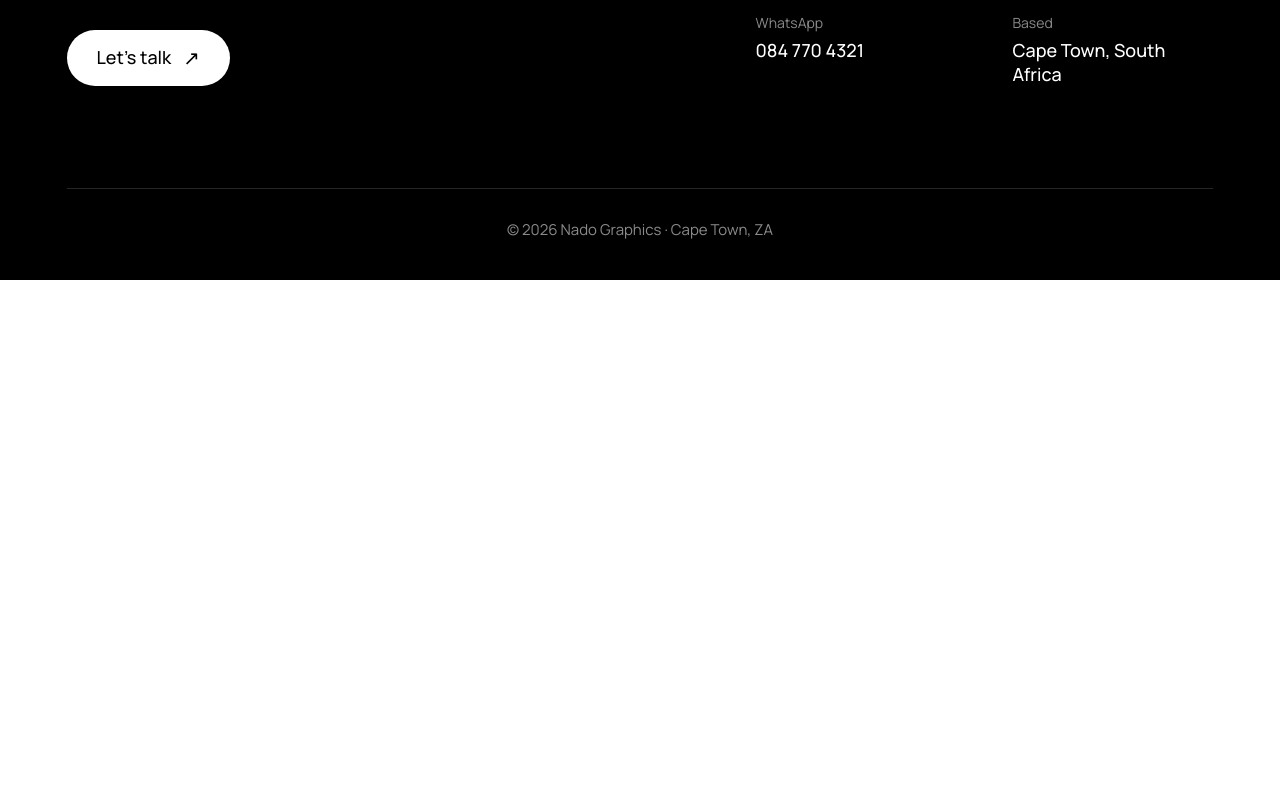
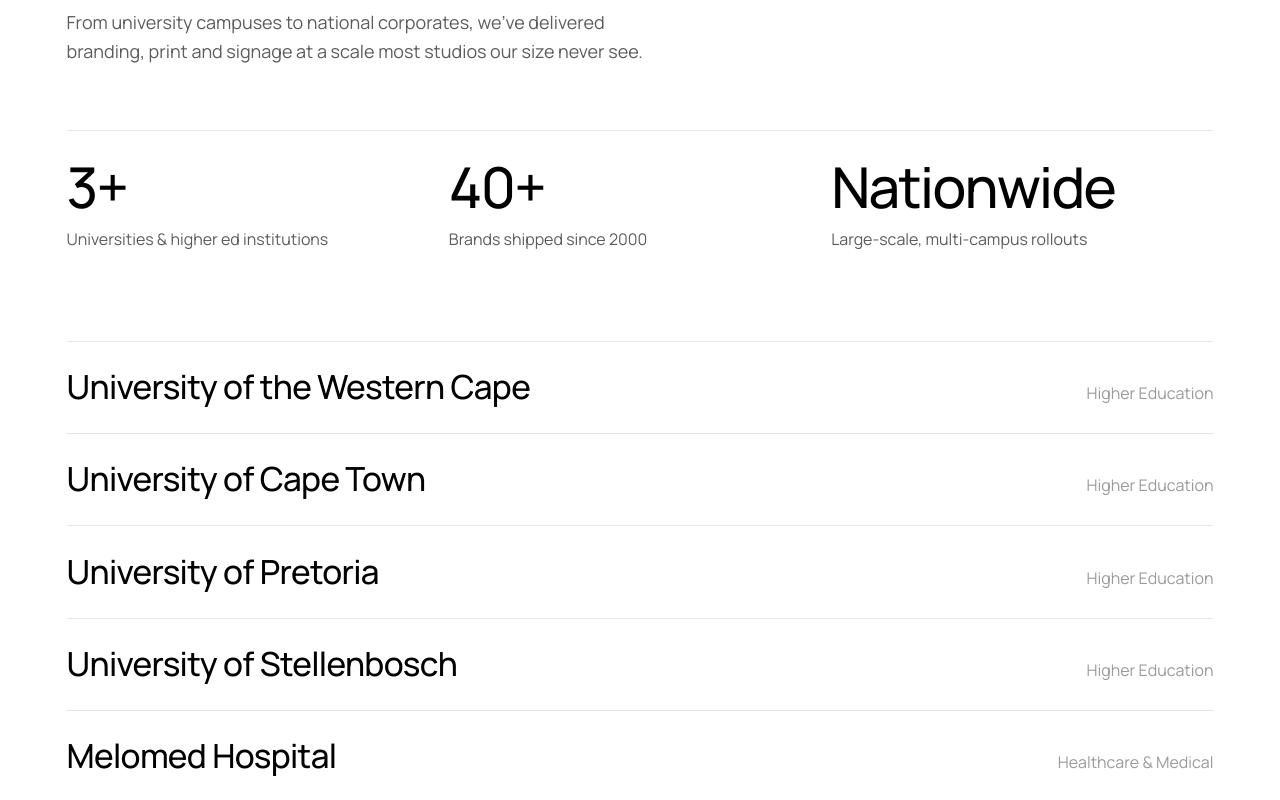
Before and after one commit to SynStax-Solutions/Nado-Graphics-SynStax-Solutions, a React (Vite) app: page /clients in a window 1280 px wide. Shown: the part 520-1320 px from the top of the page. Before the commit the page ends 800 px from the top, so only its background shows below. Built offline with nearby package versions, Linux system fonts and the light colour scheme.

Commit message:
Add Clients page and Team section

```diff
--- a/src/App.jsx
+++ b/src/App.jsx
@@ -16,7 +16,7 @@ import AboutPage from './pages/AboutPage'
 import PortfolioPage from './pages/PortfolioPage'
 // import ContactPage from './pages/ContactPage'
 import ServicesPage from './pages/ServicesPage'
-// import ClientsPage from './pages/ClientsPage'
+import ClientsPage from './pages/ClientsPage'
 
 import './App.css'
 
@@ -47,7 +47,7 @@ export default function App() {
           <Routes>
             <Route path="/" element={<HomePage />} />
             <Route path="/about" element={<AboutPage />} />
-            {/* <Route path="/clients" element={<ClientsPage />} /> */}
+            <Route path="/clients" element={<ClientsPage />} />
             <Route path="/services" element={<ServicesPage />} />
             <Route path="/portfolio" element={<PortfolioPage />} />
             {/* <Route path="/contact" element={<ContactPage />} /> */}
--- /dev/null
+++ b/src/components/sections/Team.css
@@ -0,0 +1,37 @@
+.nd-team-lead {
+  margin-top: clamp(24px, 3vw, 40px);
+}
+
+.nd-team-stats {
+  margin: clamp(56px, 7vw, 104px) 0;
+}
+
+.nd-client-list {
+  list-style: none;
+  border-top: 1px solid var(--line);
+}
+
+.nd-client {
+  display: flex;
+  align-items: baseline;
+  justify-content: space-between;
+  gap: 24px;
+  padding: clamp(20px, 2.2vw, 30px) 0;
+  border-bottom: 1px solid var(--line);
+}
+
+.nd-client h3 {
+  font-size: clamp(24px, 2.6vw, 40px);
+  font-weight: 500;
+  letter-spacing: -0.02em;
+}
+
+.nd-client span {
+  flex-shrink: 0;
+  font-size: 16px;
+  color: var(--muted);
+}
+
+@media (max-width: 600px) {
+  .nd-client { flex-direction: column; gap: 6px; }
+}
--- /dev/null
+++ b/src/components/sections/Team.jsx
@@ -0,0 +1,60 @@
+import Reveal from '../ui/Reveal'
+import './Team.css'
+
+const STATS = [
+  { value: '3+', label: 'Universities & higher ed institutions' },
+  { value: '40+', label: 'Brands shipped since 2000' },
+  { value: 'Nationwide', label: 'Large-scale, multi-campus rollouts' },
+]
+
+// Placeholders for clients logos
+const CLIENTS = [
+  { name: 'University of the Western Cape', category: 'Higher Education' },
+  { name: 'University of Cape Town', category: 'Higher Education' },
+  { name: 'University of Pretoria', category: 'Higher Education' },
+  { name: 'University of Stellenbosch', category: 'Higher Education' },
+  { name: 'Melomed Hospital', category: 'Healthcare & Medical' },
+  { name: 'CancerCare', category: 'Healthcare & Medical' },
+]
+
+export default function Team({ showHead = true }) {
+  return (
+    <section className="nd-team" id="clients">
+      <div className="wrap">
+        {/* The heading is hidden on the Clients page, which has its own intro */}
+        {showHead && (
+          <>
+            <Reveal className="nd-eyebrow">Trusted by</Reveal>
+
+            <Reveal as="h2" className="nd-heading nd-team-title" delay={80}>
+              Big clients we&rsquo;ve worked with.
+            </Reveal>
+
+            <Reveal as="p" className="nd-lead nd-team-lead" delay={140}>
+              From university campuses to national corporates, we&rsquo;ve delivered
+              branding, print and signage at a scale most studios our size never see.
+            </Reveal>
+          </>
+        )}
+
+        <div className="nd-figures nd-team-stats">
+          {STATS.map((s, i) => (
+            <Reveal key={s.label} className="nd-figure" delay={180 + i * 80}>
+              <span className="nd-figure-value">{s.value}</span>
+              <p>{s.label}</p>
+            </Reveal>
+          ))}
+        </div>
+
+        <ul className="nd-client-list">
+          {CLIENTS.map((client, i) => (
+            <Reveal as="li" key={client.name} className="nd-client" delay={200 + i * 50}>
+              <h3>{client.name}</h3>
+              <span>{client.category}</span>
+            </Reveal>
+          ))}
+        </ul>
+      </div>
+    </section>
+  )
+}
--- /dev/null
+++ b/src/pages/ClientsPage.css
@@ -0,0 +1,7 @@
+.clients-page .nd-team {
+  padding-top: 0;
+}
+
+.clients-page .nd-team-stats {
+  margin-top: 0;
+}
--- /dev/null
+++ b/src/pages/ClientsPage.jsx
@@ -0,0 +1,21 @@
+import PageIntro from '../components/ui/PageIntro'
+import Team from '../components/sections/Team'
+import './AboutPage.css'
+import './ClientsPage.css'
+
+export default function ClientsPage() {
+  return (
+    <div className="about-page clients-page">
+      <div className="wrap">
+        <PageIntro
+          label="Our clients"
+          title="Trusted since 2000."
+          quiet="By universities, hospitals and brands."
+          lead="From university campuses to national corporates, we've delivered branding, print and signage at a scale most studios our size never see."
+        />
+      </div>
+
+      <Team showHead={false} />
+    </div>
+  )
+}
```
